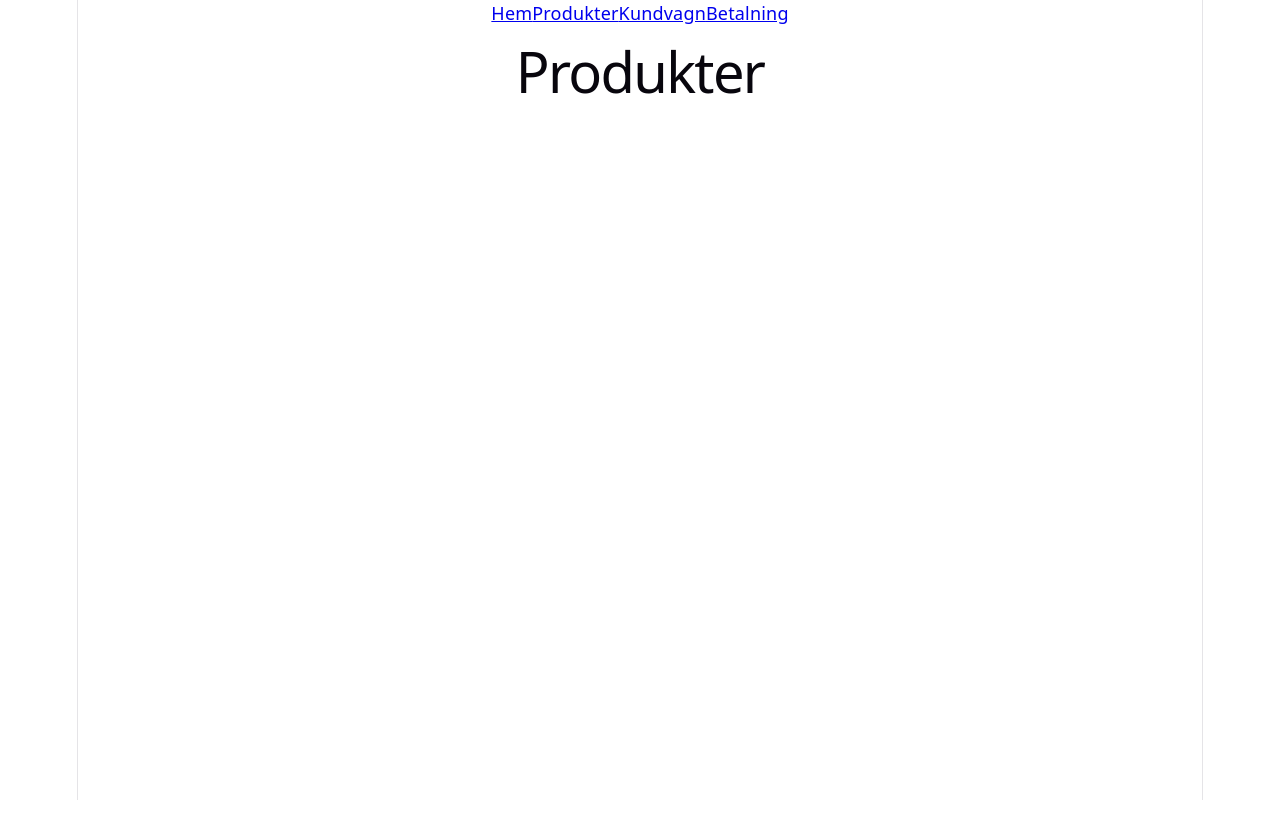
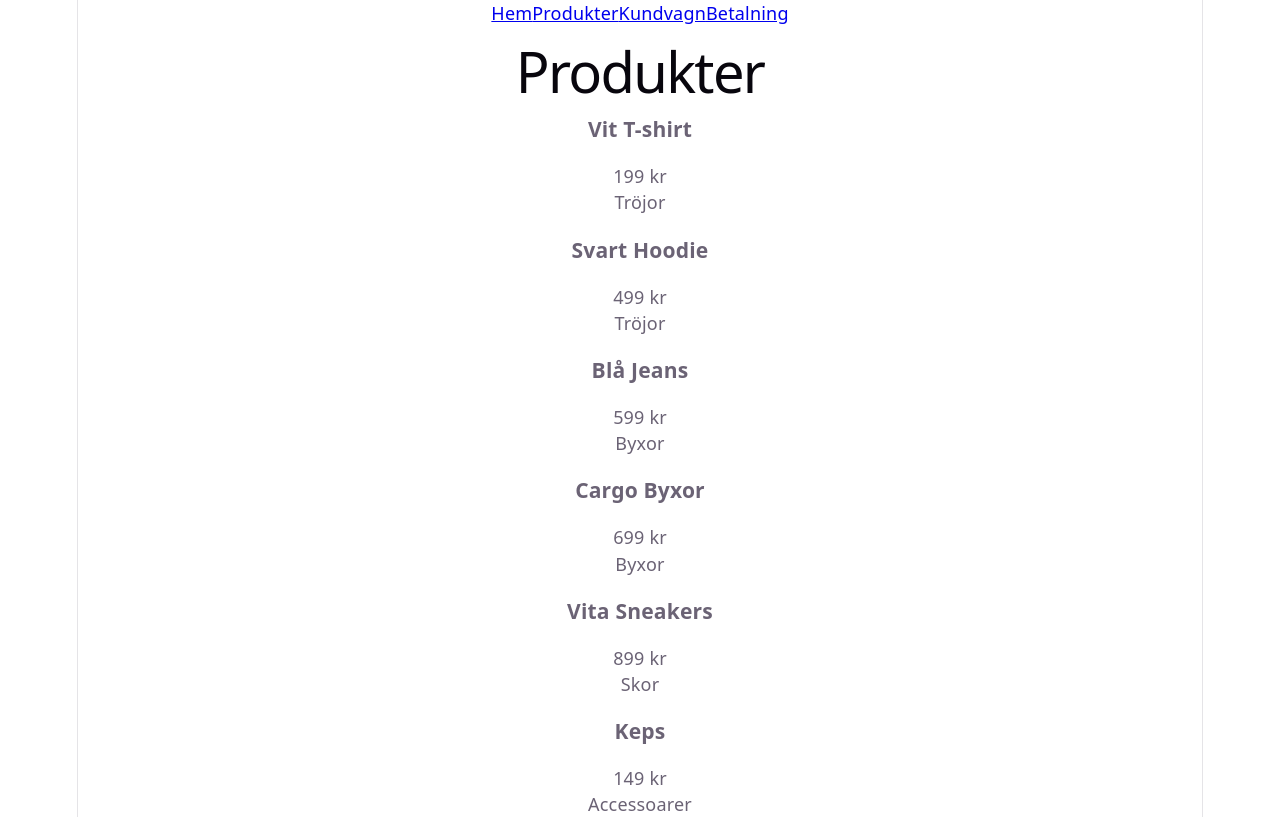
Before and after one commit to Lheoj06/Klader-Webbshop, a React (Vite) app in the folder client/: page /products in a window 1280 px wide. Built offline with nearby package versions, Linux system fonts and the light colour scheme; data requests are answered from the project's data file.

Commit message:
Produktsidan hämtar nu produkter från db.json
Kan nu se produkterna från databasen  på produkter sidan

```diff
--- a/client/package.json
+++ b/client/package.json
@@ -23,6 +23,7 @@
     "eslint-plugin-react-hooks": "^7.1.1",
     "eslint-plugin-react-refresh": "^0.5.2",
     "globals": "^17.6.0",
+    "json-server": "^1.0.0-beta.15",
     "vite": "^8.0.12"
   }
 }
--- a/client/src/Pages/Produkter.jsx
+++ b/client/src/Pages/Produkter.jsx
@@ -1,5 +1,27 @@
+import { useEffect, useState } from "react";
+
 function Produkter() {
-  return <h1>Produkter</h1>;
+  const [products, setProducts] = useState([]);
+
+  useEffect(() => {
+    fetch("http://localhost:3000/products")
+      .then((response) => response.json())
+      .then((data) => setProducts(data));
+  }, []);
+
+  return (
+    <div>
+      <h1>Produkter</h1>
+
+      {products.map((product) => (
+        <div key={product.id}>
+          <h3>{product.name}</h3>
+          <p>{product.price} kr</p>
+          <p>{product.category}</p>
+        </div>
+      ))}
+    </div>
+  );
 }
 
 export default Produkter;
```
Also changed, not shown: 1 other file (tests, documents, lock files or other folders).
